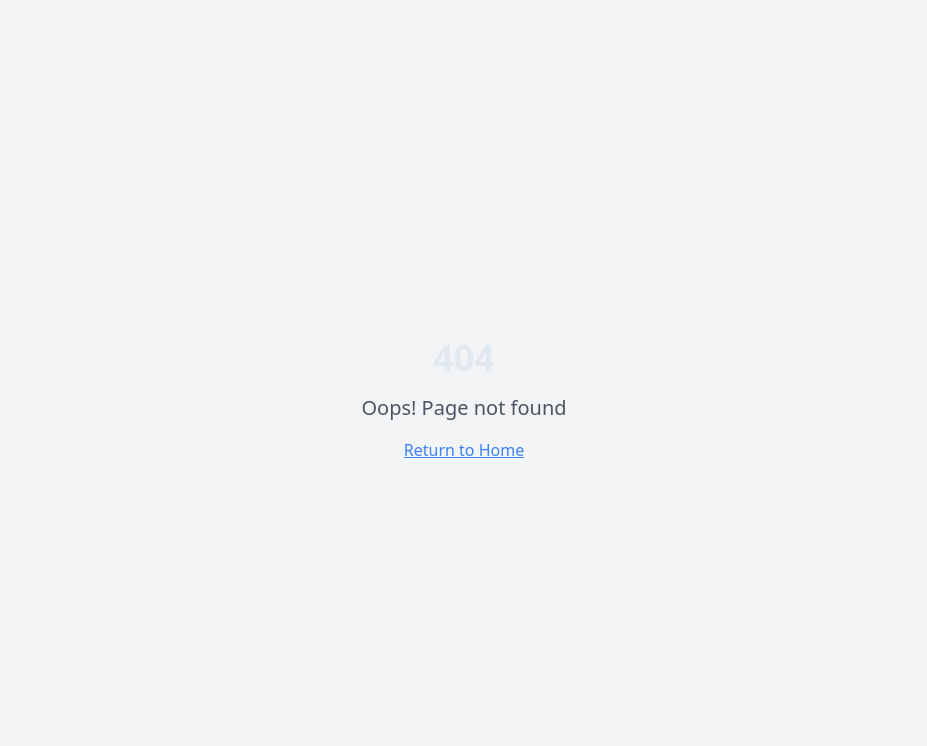
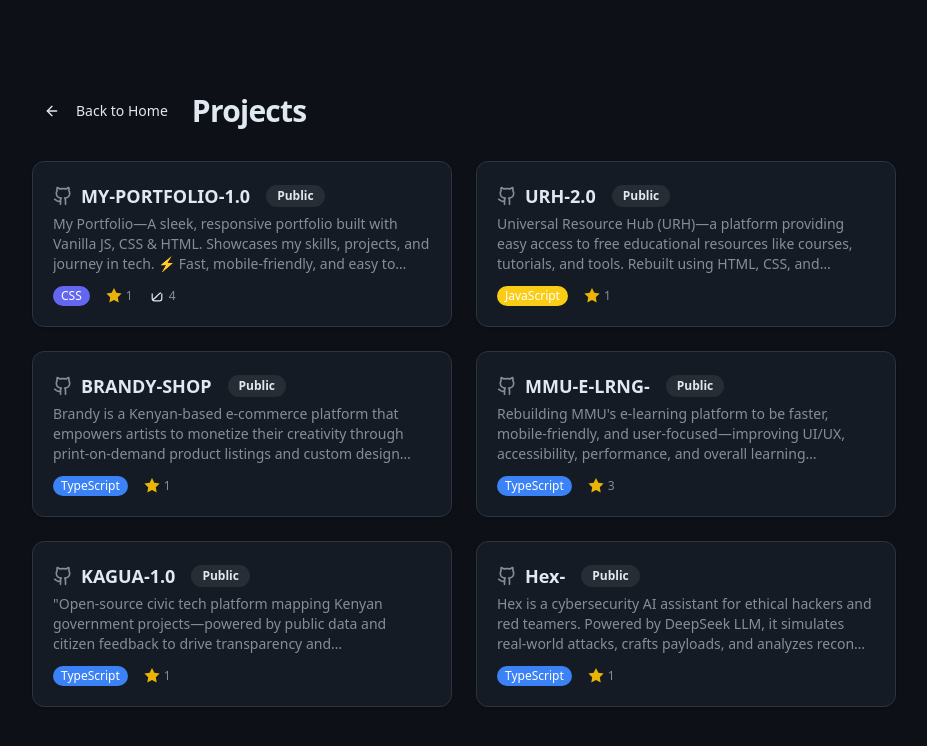
Before and after one commit to SK3CHI3/PORTFOLIO--2.0, a React (Vite) app: page /projects in a window 1280 px wide. Before the commit this address had no page. Shown: the top 746 px of the page, without its empty margins (176-1103 px from the left). Built offline with nearby package versions, Linux system fonts and the light colour scheme.

Commit message:
feat: Add projects page with GitHub-style cards
Added a new "Projects" page, displaying project information in a GitHub-style card format.

```diff
--- a/src/App.tsx
+++ b/src/App.tsx
@@ -5,6 +5,7 @@ import { QueryClient, QueryClientProvider } from "@tanstack/react-query";
 import { BrowserRouter, Routes, Route } from "react-router-dom";
 import Index from "./pages/Index";
 import NotFound from "./pages/NotFound";
+import Projects from "./pages/Projects";
 
 const queryClient = new QueryClient();
 
@@ -16,6 +17,7 @@ const App = () => (
       <BrowserRouter>
         <Routes>
           <Route path="/" element={<Index />} />
+          <Route path="/projects" element={<Projects />} />
           {/* ADD ALL CUSTOM ROUTES ABOVE THE CATCH-ALL "*" ROUTE */}
           <Route path="*" element={<NotFound />} />
         </Routes>
--- /dev/null
+++ b/src/components/ProjectCard.tsx
@@ -0,0 +1,63 @@
+
+import { Github } from "lucide-react";
+import { Badge } from "./ui/badge";
+
+interface ProjectCardProps {
+  name: string;
+  description: string;
+  language: string;
+  stars: number;
+  forks?: number;
+  url?: string;
+  isPublic?: boolean;
+}
+
+const langColors: Record<string, string> = {
+  "CSS": "bg-indigo-500",
+  "JavaScript": "bg-yellow-400",
+  "TypeScript": "bg-blue-500",
+};
+
+export default function ProjectCard({
+  name,
+  description,
+  language,
+  stars,
+  forks,
+  url,
+  isPublic = true,
+}: ProjectCardProps) {
+  return (
+    <div className="relative bg-card border border-border rounded-xl shadow hover:shadow-lg transition-shadow group">
+      <a
+        href={url}
+        target={url ? "_blank" : undefined}
+        rel="noopener noreferrer"
+        className="block p-5 focus:outline-none"
+        tabIndex={0}
+      >
+        <div className="flex items-center gap-2 mb-1">
+          <Github className="w-5 h-5 text-muted-foreground flex-shrink-0" />
+          <span className="font-semibold text-foreground text-lg">{name}</span>
+          <Badge variant="secondary" className="ml-2">{isPublic ? "Public" : "Private"}</Badge>
+        </div>
+        <p className="text-muted-foreground text-sm mt-1 mb-3 line-clamp-3">{description}</p>
+        <div className="flex items-center gap-4 text-xs text-muted-foreground mt-2">
+          <span className={`inline-flex items-center gap-1 ${langColors[language] || "bg-muted"} text-white px-2 py-0.5 rounded-full font-medium`}>
+            {language}
+          </span>
+          <span className="inline-flex items-center gap-1">
+            <svg aria-label="stars" className="w-4 h-4 inline-block text-yellow-500" fill="currentColor" viewBox="0 0 20 20"><path d="M10 15l-5.878 3.09 1.123-6.545L.49 6.91l6.564-.955L10 0l2.947 5.955 6.564.955-4.755 4.635 1.123 6.545z" /></svg>
+            {stars}
+          </span>
+          {typeof forks === "number" && (
+            <span className="inline-flex items-center gap-1">
+              <svg aria-label="forks" className="w-4 h-4 inline-block text-foreground" fill="none" stroke="currentColor" strokeWidth="1.5" viewBox="0 0 20 20"><path d="M5 14s1.5 0 5-4 5-4 5-4M4 7v6a3 3 0 003 3h6a3 3 0 003-3V7" /></svg>
+              {forks}
+            </span>
+          )}
+        </div>
+      </a>
+    </div>
+  );
+}
--- a/src/pages/Index.tsx
+++ b/src/pages/Index.tsx
@@ -1,11 +1,16 @@
-
 import ProfileCard from "@/components/ProfileCard";
 import MainContent from "@/components/MainContent";
+import { Link } from "react-router-dom";
 
 const Index = () => {
   return (
     <div className="min-h-screen bg-background text-foreground font-sans flex items-center justify-center">
       <div className="container mx-auto p-6 lg:p-8 max-w-6xl">
+        <div className="flex justify-end pb-4">
+          <Link to="/projects" className="inline-block">
+            <span className="font-semibold text-primary hover:underline text-lg transition-colors">Projects</span>
+          </Link>
+        </div>
         <div className="bg-card border border-border rounded-2xl p-8 shadow-xl min-h-[600px]">
           <div className="flex flex-col lg:flex-row items-stretch gap-8 h-full">
             <div className="flex-shrink-0 lg:w-80 flex items-center">
--- /dev/null
+++ b/src/pages/Projects.tsx
@@ -0,0 +1,76 @@
+
+import ProjectCard from "@/components/ProjectCard";
+import { Button } from "@/components/ui/button";
+import { ArrowLeft } from "lucide-react";
+import { useNavigate } from "react-router-dom";
+
+const projects = [
+  {
+    name: "MY-PORTFOLIO-1.0",
+    description: "My Portfolio—A sleek, responsive portfolio built with Vanilla JS, CSS & HTML. Showcases my skills, projects, and journey in tech. ⚡ Fast, mobile-friendly, and easy to update — built to impress and …",
+    language: "CSS",
+    stars: 1,
+    forks: 4,
+    url: "https://github.com/SK3CHI3/MY-PORTFOLIO-1.0"
+  },
+  {
+    name: "URH-2.0",
+    description: "Universal Resource Hub (URH)—a platform providing easy access to free educational resources like courses, tutorials, and tools. Rebuilt using HTML, CSS, and JavaScript, it uses automation …",
+    language: "JavaScript",
+    stars: 1,
+    url: "https://github.com/SK3CHI3/URH-2.0"
+  },
+  {
+    name: "BRANDY-SHOP",
+    description: "Brandy is a Kenyan-based e-commerce platform that empowers artists to monetize their creativity through print-on-demand product listings and custom design requests. Customers can shop, customize, o…",
+    language: "TypeScript",
+    stars: 1,
+    url: "https://github.com/SK3CHI3/BRANDY-SHOP"
+  },
+  {
+    name: "MMU-E-LRNG-",
+    description: "Rebuilding MMU's e-learning platform to be faster, mobile-friendly, and user-focused—improving UI/UX, accessibility, performance, and overall learning experience for both students and lecturers.",
+    language: "TypeScript",
+    stars: 3,
+    url: "https://github.com/SK3CHI3/MMU-E-LRNG-"
+  },
+  {
+    name: "KAGUA-1.0",
+    description: "\"Open-source civic tech platform mapping Kenyan government projects—powered by public data and citizen feedback to drive transparency and accountability.\"",
+    language: "TypeScript",
+    stars: 1,
+    url: "https://github.com/SK3CHI3/KAGUA-1.0"
+  },
+  {
+    name: "Hex-",
+    description: "Hex is a cybersecurity AI assistant for ethical hackers and red teamers. Powered by DeepSeek LLM, it simulates real-world attacks, crafts payloads, and analyzes recon data — all in a controlled, le…",
+    language: "TypeScript",
+    stars: 1,
+    url: "https://github.com/SK3CHI3/Hex-"
+  },
+];
+
+const Projects = () => {
+  const navigate = useNavigate();
+
+  return (
+    <div className="min-h-screen w-full bg-background text-foreground flex items-center justify-center">
+      <div className="w-full max-w-4xl px-4 py-10">
+        <div className="flex items-center gap-3 mb-8">
+          <Button variant="ghost" size="sm" onClick={() => navigate("/")}>
+            <ArrowLeft className="w-4 h-4 mr-2" />
+            Back to Home
+          </Button>
+          <h1 className="text-3xl font-bold tracking-tight">Projects</h1>
+        </div>
+        <div className="grid grid-cols-1 sm:grid-cols-2 gap-6">
+          {projects.map((proj) => (
+            <ProjectCard key={proj.name} {...proj} />
+          ))}
+        </div>
+      </div>
+    </div>
+  );
+};
+
+export default Projects;
```
